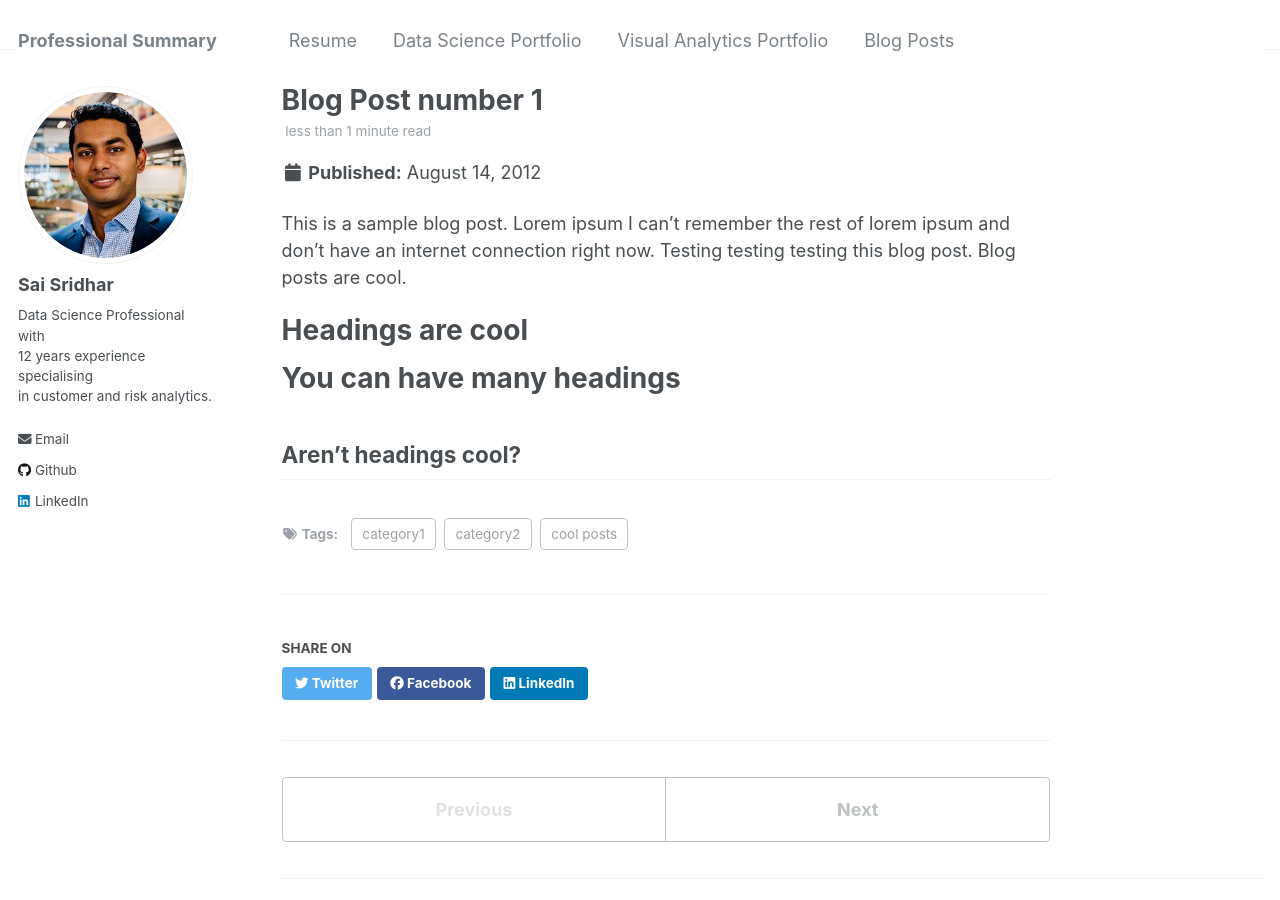
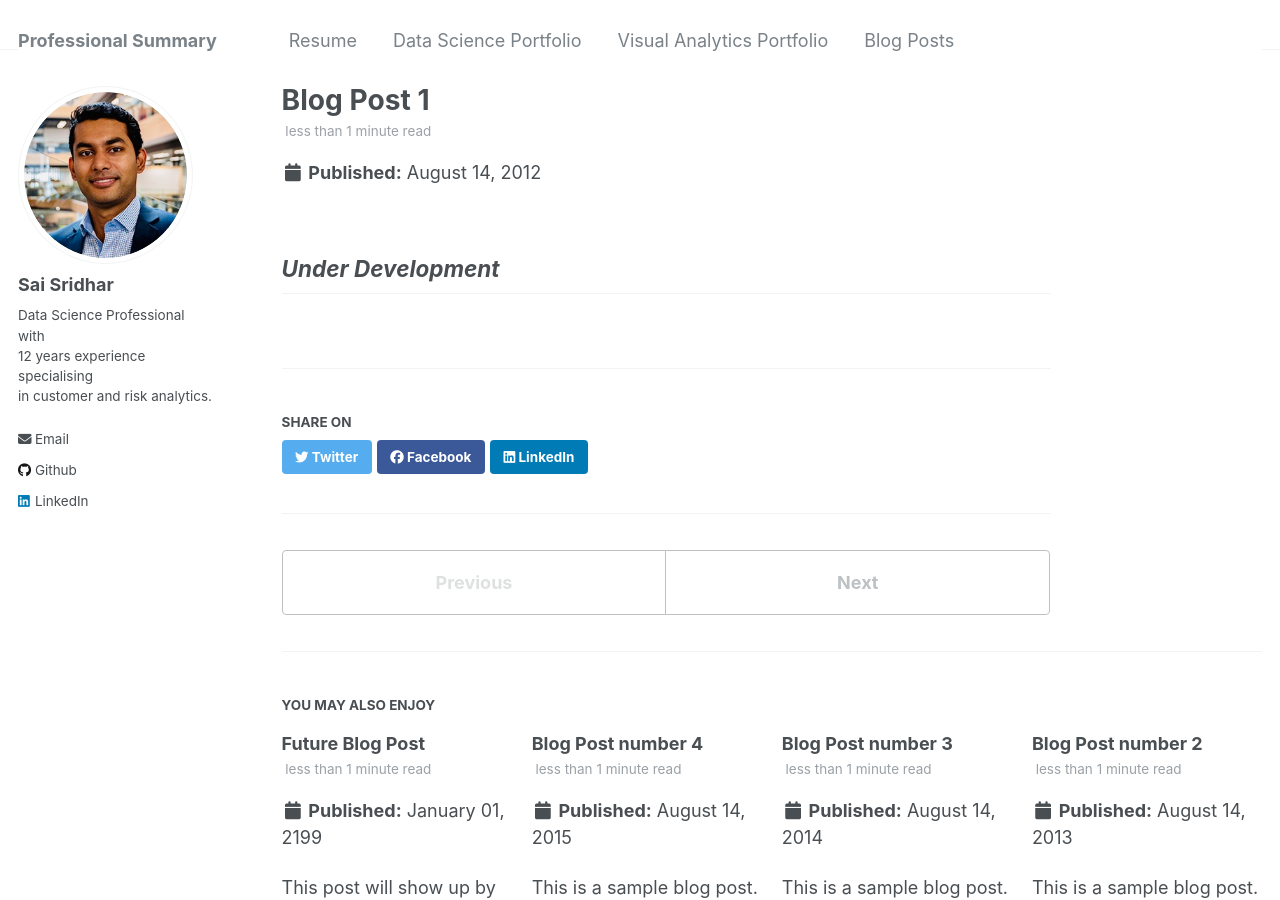
Before and after one commit to saiksridhar/saiksridhar.github.io, a Jekyll site: the page built from _posts/2012-08-14-blog-post-1.md, in a window 1280 px wide and 900 px high. Built offline with Jekyll 4.4.1, drawn with Linux system fonts in a browser that asks for light colours.

Commit message:
Update 2012-08-14-blog-post-1.md

```diff
--- a/_posts/2012-08-14-blog-post-1.md
+++ b/_posts/2012-08-14-blog-post-1.md
@@ -1,20 +1 @@
----
-title: 'Blog Post number 1'
-date: 2012-08-14
-permalink: /posts/2012/08/blog-post-1/
-tags:
-  - cool posts
-  - category1
-  - category2
----
-
-This is a sample blog post. Lorem ipsum I can't remember the rest of lorem ipsum and don't have an internet connection right now. Testing testing testing this blog post. Blog posts are cool.
-
-Headings are cool
-======
-
-You can have many headings
-======
-
-Aren't headings cool?
-------
+## _Under Development_
```
